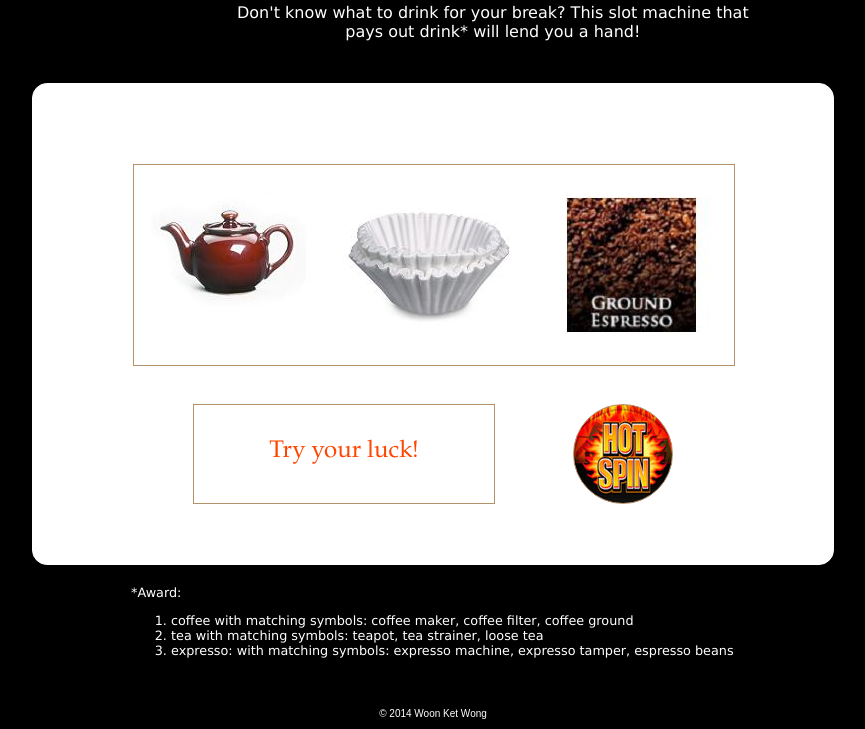
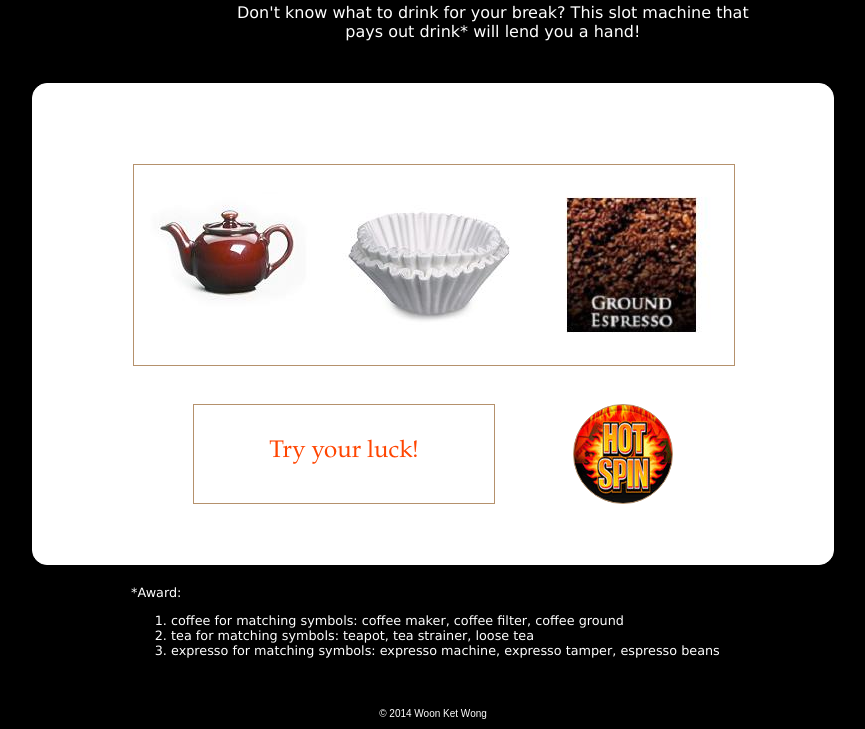
Before and after one commit to woonketwong/slotMachine, a website: page index.ejs in a window 1280 px wide. Shown: the part 125-854 px from the top of the page, without its empty margins (207-1072 px from the left). Drawn offline with nearby package versions, Linux system fonts and the light colour scheme; files that its build step writes are made by us from their sources.

Commit message:
updated drink awarddescription

```diff
--- a/index.ejs
+++ b/index.ejs
@@ -110,9 +110,9 @@ CSS attribute - top position to conclude whether correlated items are aligned. A
 <div id="comment">
   <p>*Award:</p>
 	<ol>
-	  <li>coffee with matching symbols: coffee maker, coffee filter, coffee ground</li>
-	  <li>tea with matching symbols: teapot, tea strainer, loose tea</li>
-	  <li>expresso: with matching symbols: expresso machine, expresso tamper, espresso beans</li>
+	  <li>coffee for matching symbols: coffee maker, coffee filter, coffee ground</li>
+	  <li>tea for matching symbols: teapot, tea strainer, loose tea</li>
+	  <li>expresso for matching symbols: expresso machine, expresso tamper, espresso beans</li>
 	</ol>
 </div>
 <div id="footer">
```
Also changed, not shown: README.md.
